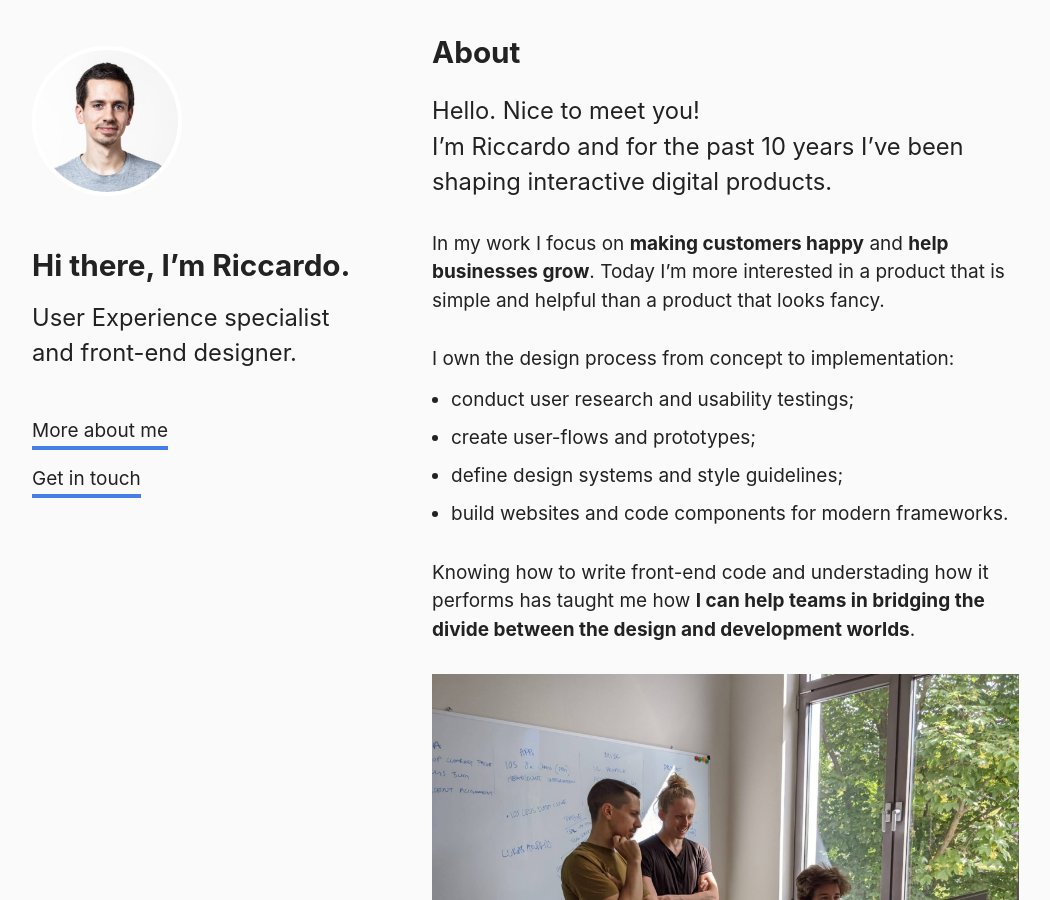
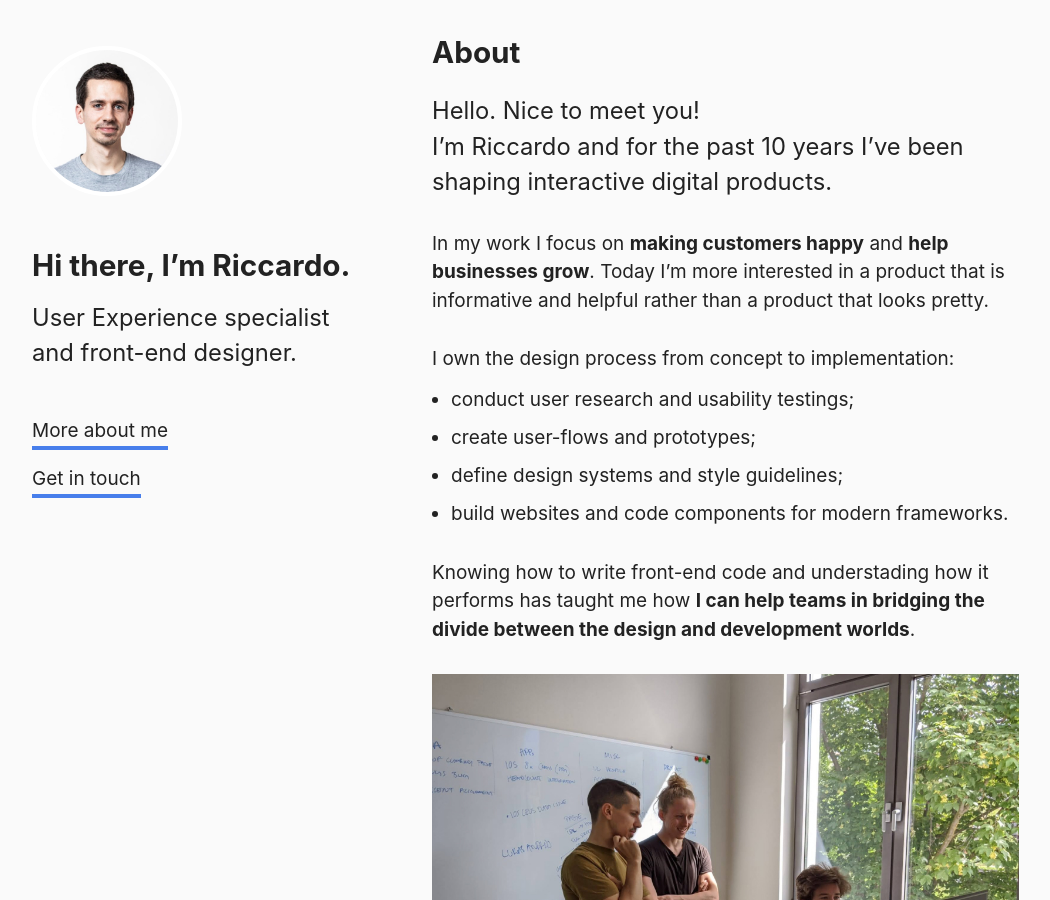
Before and after one commit to rzecchini/riccardozecchini.com, a Jekyll site: the page built from index.md, in a window 1280 px wide and 900 px high, scrolled down 3310 px. Shown: the whole window, without its empty margins (53-1103 px from the left). Built offline with Jekyll 4.4.1, drawn with Linux system fonts in a browser that asks for light colours; some of the changed text lies outside the part shown.

Commit message:
fine tunes wording

```diff
--- a/_layouts/2020.html
+++ b/_layouts/2020.html
@@ -233,7 +233,7 @@
           <div class="col-12 col-md-8 col-xl-10">
             <h2 class="text-xl font-bold mb-1" id="about">About</h2>
             <p class="text-lg mb-3">Hello. Nice to meet you! <br> I’m Riccardo and for the past 10 years I’ve been shaping interactive digital products.</p>
-            <p class="mb-3">In my work I focus on <strong>making customers happy</strong> and <strong>help businesses grow</strong>. Today I’m more interested in a product that is simple and helpful than a product that looks fancy. </p>
+            <p class="mb-3">In my work I focus on <strong>making customers happy</strong> and <strong>help businesses grow</strong>. Today I’m more interested in a product that is informative and helpful rather than a product that looks pretty.</p>
             <p class="mb-11">I own the design process from concept to implementation:
             </p>
             <ul class="mb-3">
@@ -283,7 +283,7 @@
               <ul class="p-0" style="list-style-type: none;opacity:.8">
                 <li>Built with Jekyll and served by Netlify</li>
                 <li>Last updated Sep 2020</li>
-                <li>No sensitive data collected. <a style="border:0" href="/privacy-policy">Google Analytics Privacy Policy</a></li>
+                <li>No sensitive data collected - <a style="border:0" href="/privacy-policy">Google Analytics Privacy Policy</a></li>
               </ul>
             </div>
           </div>
```
